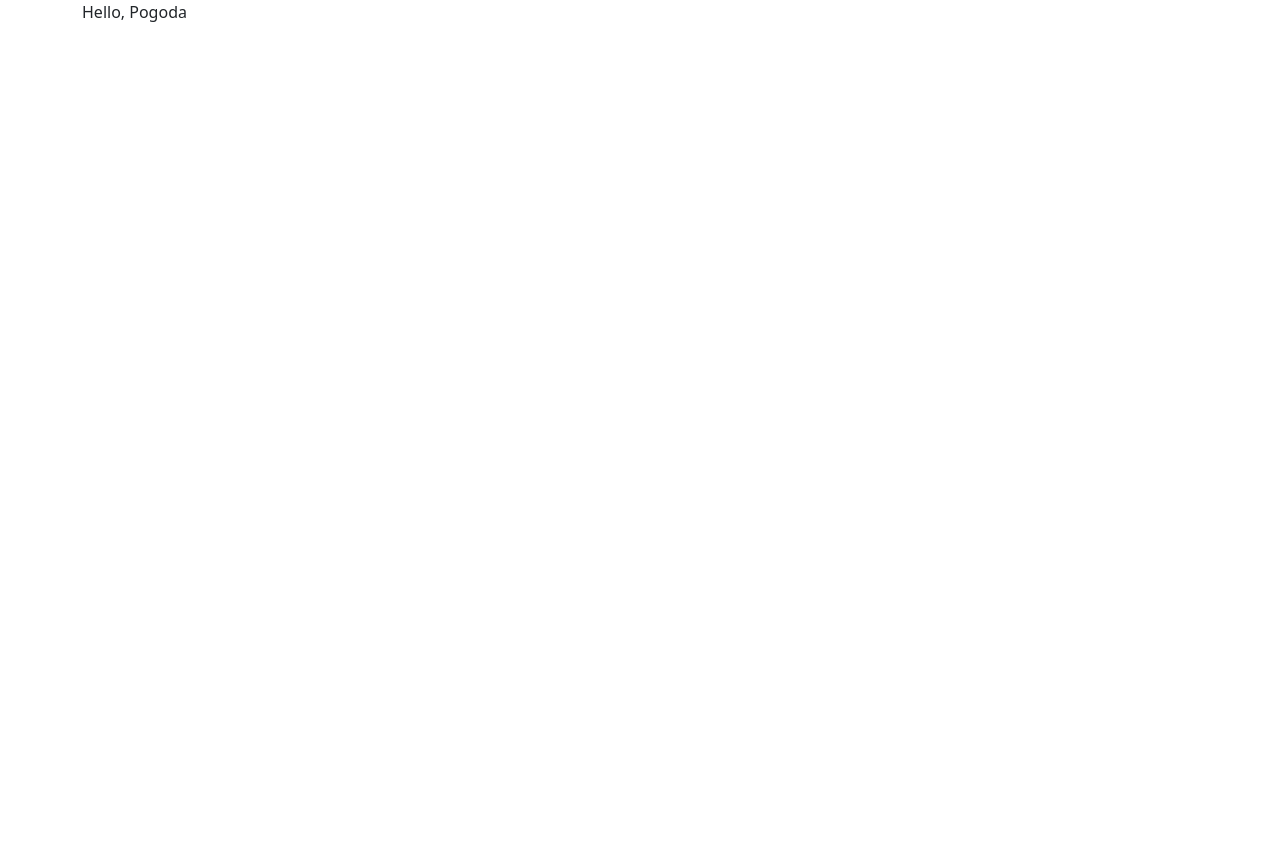
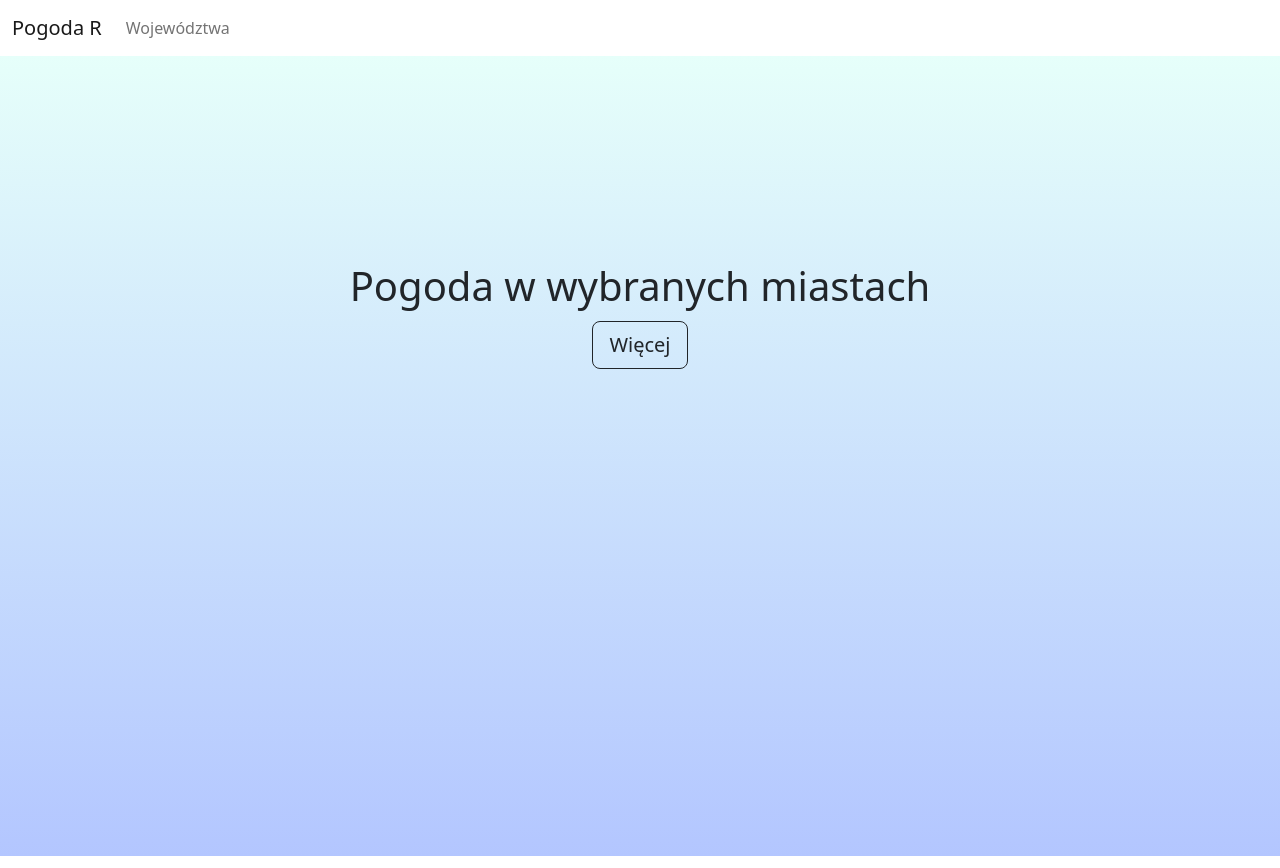
Before and after one commit to szymanskirafal/Blogm, a Django app: page / in a window 1280 px wide. Before the commit the page is almost empty. Before the commit the page ends 22 px from the top, so only its background shows below. Run offline with Django 4.2, Linux system fonts and the light colour scheme; parts of the project's set-up code (start-up, migrations or seed data) failed here and were passed over; some libraries are stand-ins or nearby versions.

Commit message:
Add some css to home page

```diff
--- /dev/null
+++ b/static/css/base.css
@@ -0,0 +1,13 @@
+html, body {
+  height: 100%;
+}
+
+.bigger-text {
+  font-size: 2.0em;
+
+}
+
+.citrone {
+  background: linear-gradient(180deg, #e6fffa ,#b3c6ff);
+
+}
--- a/templates/base.html
+++ b/templates/base.html
@@ -1,3 +1,4 @@
+{% load static %}
 <!doctype html>
 <html lang="en">
   <head>
@@ -5,8 +6,8 @@
     <meta name="viewport" content="width=device-width, initial-scale=1">
     <title>Pogoda R</title>
     <link href="https://cdn.jsdelivr.net/npm/bootstrap@5.2.0-beta1/dist/css/bootstrap.min.css" rel="stylesheet" integrity="sha384-0evHe/X+R7YkIZDRvuzKMRqM+OrBnVFBL6DOitfPri4tjfHxaWutUpFmBp4vmVor" crossorigin="anonymous">
+    <link rel="stylesheet" href="{% static 'css/base.css' %}">
     <script src="https://ajax.googleapis.com/ajax/libs/jquery/1.11.3/jquery.min.js"></script>
-
     <script src="https://maxcdn.bootstrapcdn.com/bootstrap/3.3.5/js/bootstrap.min.js"></script>
     <script>
         jQuery(document).ready(function($) {
@@ -19,7 +20,20 @@
 
   </head>
   <body>
-    <div class="container"
+    <nav class="navbar navbar-expand-lg">
+      <div class="container-fluid">
+        <a class="navbar-brand" href="#">Pogoda R</a>
+        <button class="navbar-toggler" type="button" data-bs-toggle="collapse" data-bs-target="#navbarNavAltMarkup" aria-controls="navbarNavAltMarkup" aria-expanded="false" aria-label="Toggle navigation">
+          <span class="navbar-toggler-icon"></span>
+        </button>
+        <div class="collapse navbar-collapse" id="navbarNavAltMarkup">
+          <div class="navbar-nav">
+            <a class="nav-link" href="#">Województwa</a>
+          </div>
+        </div>
+      </div>
+    </nav>
+    <div class="h-100 d-inline-block container-fluid citrone">
       {% block content %}
         <p>Use this document as a way to quick start any new project.</p>
       {% endblock content %}
--- a/templates/weather/weather_hello.html
+++ b/templates/weather/weather_hello.html
@@ -1,6 +1,13 @@
 {% extends "base.html" %}
 {% load static %}
 
-    {% block content %}
-      <h1>Hello, Pogoda</h1>
-    {% endblock content %}
+  {% block content %}
+  <div class="h-100 d-inline-block container-fluid citrone">
+    <div class="h-25 d-inline-block container-fluid bigger-text"></div>
+    <div class="h-50 d-inline-block container-fluid text-center bigger-text">
+      <h1>Pogoda w wybranych miastach</h1>
+      <a class="btn btn-outline-dark btn-lg p-t-3" href="#" role="button">Więcej</a>
+    </div>
+    <div class="h-25 d-inline-block container-fluid bigger-text"></div>
+  </div>
+  {% endblock content %}
```
Also changed, not shown: 1 other file.
